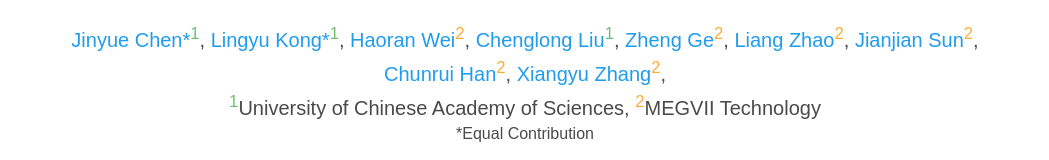
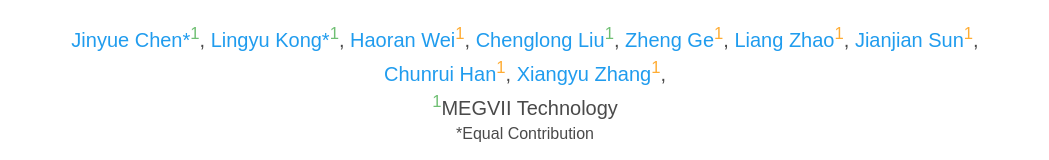
Before and after one commit to onechartt/onechartt.github.io, a plain HTML site: page index.html in a window 1280 px wide. Shown: the part 204-364 px from the top of the page, without its empty margins (115-1164 px from the left). Drawn offline with nearby package versions, Linux system fonts and the light colour scheme; some icons are missing; a web font is replaced by a local one.

Commit message:
Update index.html

```diff
--- a/index.html
+++ b/index.html
@@ -109,32 +109,32 @@
             <span class="author-block">
               <a href="">Lingyu Kong*</a><sup style="color:#6fbf73;">1</sup>,</span>
             <span class="author-block">
-              <a href="https://scholar.google.com/citations?user=J4naK0MAAAAJ&hl=en">Haoran Wei</a><sup style="color:#ffac33">2</sup>,
+              <a href="https://scholar.google.com/citations?user=J4naK0MAAAAJ&hl=en">Haoran Wei</a><sup style="color:#ffac33">1</sup>,
             </span>
             <span class="author-block">
               <a href="https://liujch1998.github.io/">Chenglong Liu</a><sup style="color:#6fbf73;">1</sup>,</span>
             </span>
             <span class="author-block">
-              <a href="https://joker316701882.github.io/">Zheng Ge</a><sup style="color:#ffac33">2</sup>,
+              <a href="https://joker316701882.github.io/">Zheng Ge</a><sup style="color:#ffac33">1</sup>,
             </span>
             <span class="author-block">
-              <a href="">Liang Zhao</a><sup style="color:#ffac33">2</sup>,
+              <a href="">Liang Zhao</a><sup style="color:#ffac33">1</sup>,
             </span>
             <span class="author-block">
-              <a href="https://scholar.google.com/citations?user=MVZrGkYAAAAJ&hl=en">Jianjian Sun</a><sup style="color:#ffac33">2</sup>,
+              <a href="https://scholar.google.com/citations?user=MVZrGkYAAAAJ&hl=en">Jianjian Sun</a><sup style="color:#ffac33">1</sup>,
             </span>
             <span class="author-block">
-              <a href="">Chunrui Han</a><sup style="color:#ffac33">2</sup>,
+              <a href="">Chunrui Han</a><sup style="color:#ffac33">1</sup>,
             </span>
             <span class="author-block">
-              <a href="https://scholar.google.com/citations?user=yuB-cfoAAAAJ&hl=en">Xiangyu Zhang</a><sup style="color:#ffac33">2</sup>,
+              <a href="https://scholar.google.com/citations?user=yuB-cfoAAAAJ&hl=en">Xiangyu Zhang</a><sup style="color:#ffac33">1</sup>,
             </span>
           </div>
 
           <div class="is-size-5 publication-authors">
-            <span class="author-block"><sup style="color:#6fbf73;">1</sup>University of Chinese Academy of Sciences, </span>
+            <span class="author-block"><sup style="color:#6fbf73;">1</sup>MEGVII Technology</span>
             <!-- <span class="author-block"><sup style="color:#ed4b82">2</sup>University of Washington,</span> -->
-            <span class="author-block"><sup style="color:#ffac33">2</sup>MEGVII Technology</span><br>
+            <!-- <span class="author-block"><sup style="color:#ffac33">2</sup>MEGVII Technology</span><br> -->
             <!-- <span class="paper-block"><b style="color:#f41c1c">ICLR 2024 Oral</b> (85 in 7304, 1.2%)</span> -->
           </div>
 
```
